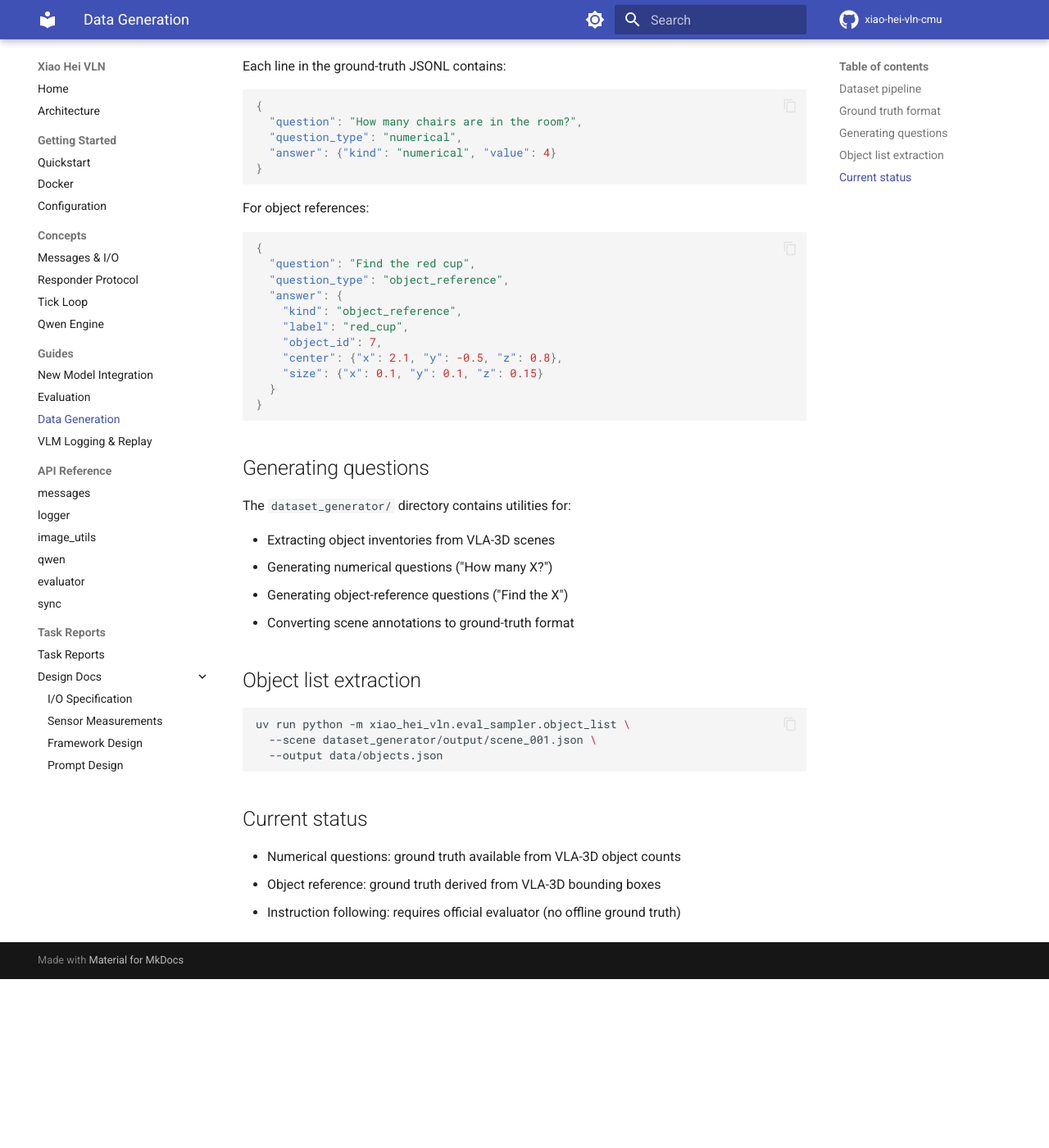
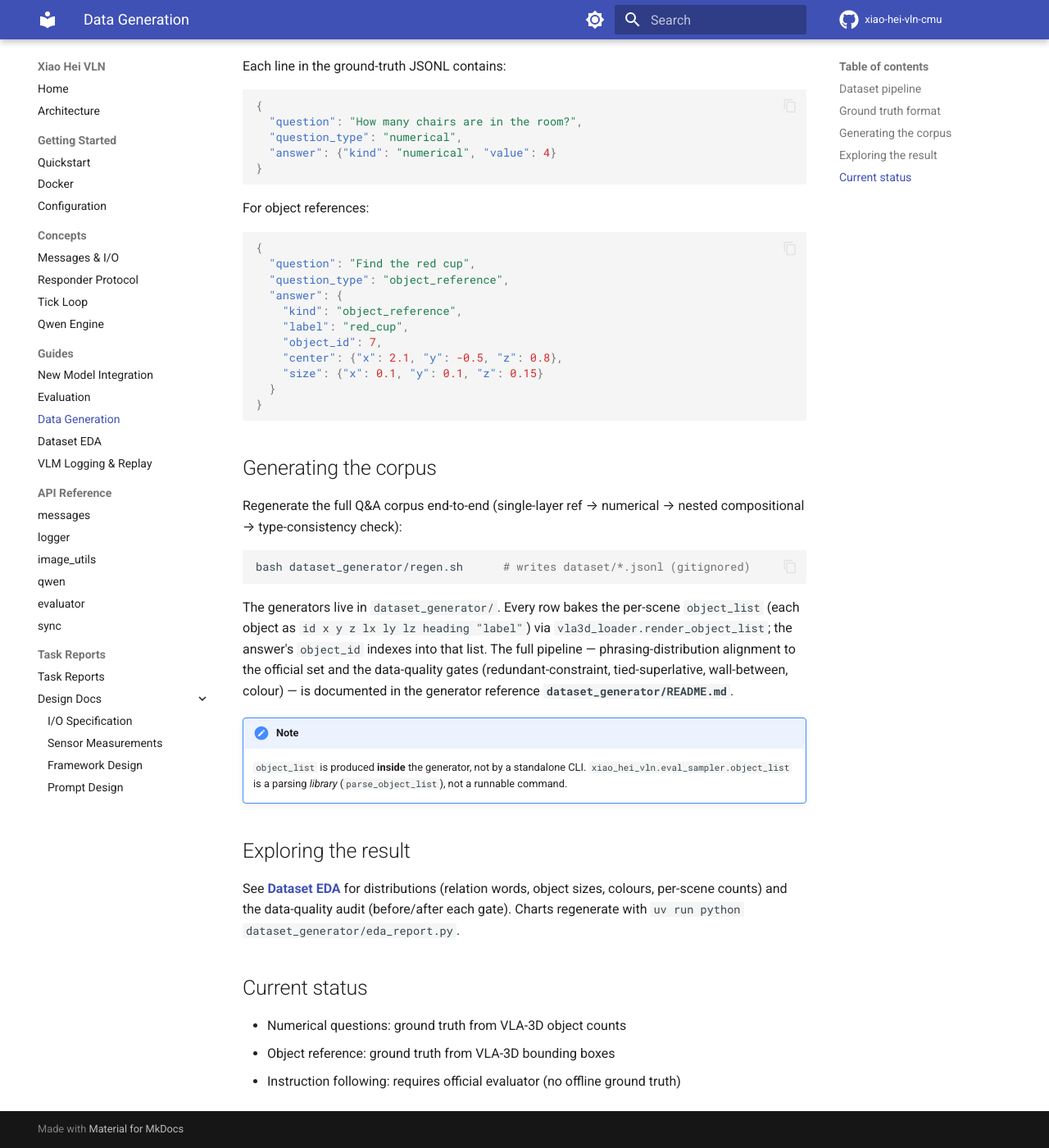
Before and after one commit to ginlov/xiao-hei-vln-cmu, an MkDocs documentation site: the page built from docs/guides/data-generation.md, in a window 1280 px wide and 1400 px high, scrolled down 369 px. Shown: the whole window at 82% size. Built offline with MkDocs 1.6.1 and Material for MkDocs 9.7.7, drawn with Linux system fonts in a browser that asks for light colours; comment, search, counter and statistics services are not loaded; before the commit the page ends 1563 px from its top, so only the background shows below that.

Commit message:
docs: add Dataset EDA report and wire it into the docs site
A concise EDA of the generated corpus — overview, relation-word distribution
(official vs ours), target sizes, colours, per-scene counts, phrasing features,
and a data-quality audit (the four geometry/semantics gates with before/after).
Charts in docs/eda_assets/, regenerated by dataset_generator/eda_report.py
(matplotlib, path-independent).

Wiring so it's reachable from the main doc:
- mkdocs.yml nav: Guides -> Dataset EDA
- docs/index.md: two Quick-links rows (Data Generation, Dataset EDA)
- docs/guides/data-generation.md: cross-link to the EDA report and the generator
  reference; also fixed a stale, non-working command (object_list is a parsing
  library, not a CLI) and pointed to the real `bash dataset_generator/regen.sh`.

mkdocs build --strict passes.

Co-Authored-By: Claude Opus 4.8 <noreply@anthropic.com>

````diff
--- a/docs/guides/data-generation.md
+++ b/docs/guides/data-generation.md
@@ -41,25 +41,37 @@ For object references:
 }
 ```
 
-## Generating questions
+## Generating the corpus
 
-The `dataset_generator/` directory contains utilities for:
-
-- Extracting object inventories from VLA-3D scenes
-- Generating numerical questions ("How many X?")
-- Generating object-reference questions ("Find the X")
-- Converting scene annotations to ground-truth format
-
-## Object list extraction
+Regenerate the full Q&A corpus end-to-end (single-layer ref → numerical →
+nested compositional → type-consistency check):
 
 ```bash
-uv run python -m xiao_hei_vln.eval_sampler.object_list \
-  --scene dataset_generator/output/scene_001.json \
-  --output data/objects.json
+bash dataset_generator/regen.sh      # writes dataset/*.jsonl (gitignored)
 ```
+
+The generators live in `dataset_generator/`. Every row bakes the per-scene
+`object_list` (each object as `id x y z lx ly lz heading "label"`) via
+`vla3d_loader.render_object_list`; the answer's `object_id` indexes into that
+list. The full pipeline — phrasing-distribution alignment to the official set
+and the data-quality gates (redundant-constraint, tied-superlative,
+wall-between, colour) — is documented in the generator reference
+**`dataset_generator/README.md`**.
+
+!!! note
+    `object_list` is produced **inside** the generator, not by a standalone
+    CLI. `xiao_hei_vln.eval_sampler.object_list` is a parsing *library*
+    (`parse_object_list`), not a runnable command.
+
+## Exploring the result
+
+See **[Dataset EDA](../eda_report.md)** for distributions (relation words,
+object sizes, colours, per-scene counts) and the data-quality audit
+(before/after each gate). Charts regenerate with
+`uv run python dataset_generator/eda_report.py`.
 
 ## Current status
 
-- Numerical questions: ground truth available from VLA-3D object counts
-- Object reference: ground truth derived from VLA-3D bounding boxes
+- Numerical questions: ground truth from VLA-3D object counts
+- Object reference: ground truth from VLA-3D bounding boxes
 - Instruction following: requires official evaluator (no offline ground truth)
--- a/mkdocs.yml
+++ b/mkdocs.yml
@@ -75,6 +75,7 @@ nav:
       - New Model Integration: guides/new-model.md
       - Evaluation: guides/evaluation.md
       - Data Generation: guides/data-generation.md
+      - Dataset EDA: eda_report.md
       - VLM Logging & Replay: guides/vlm-logging.md
   - API Reference:
       - messages: api/messages.md
````
Also changed, not shown: docs/eda_report.md (added, +126 -0 lines), docs/index.md (+2 -0 lines), docs/eda_assets/colors.png (added), docs/eda_assets/num_answers.png (added), docs/eda_assets/per_scene.png (added), docs/eda_assets/relations.png (added), docs/eda_assets/target_size.png (added), 1 other file.
